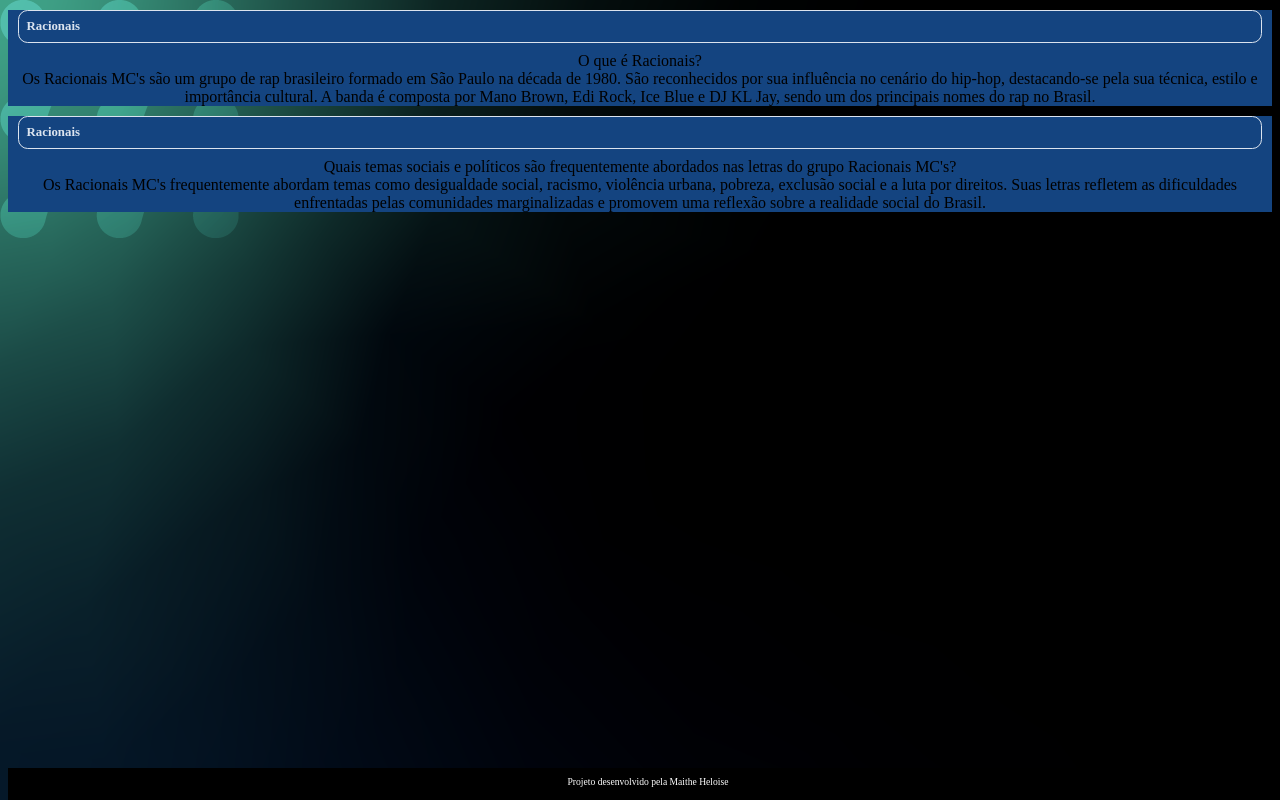
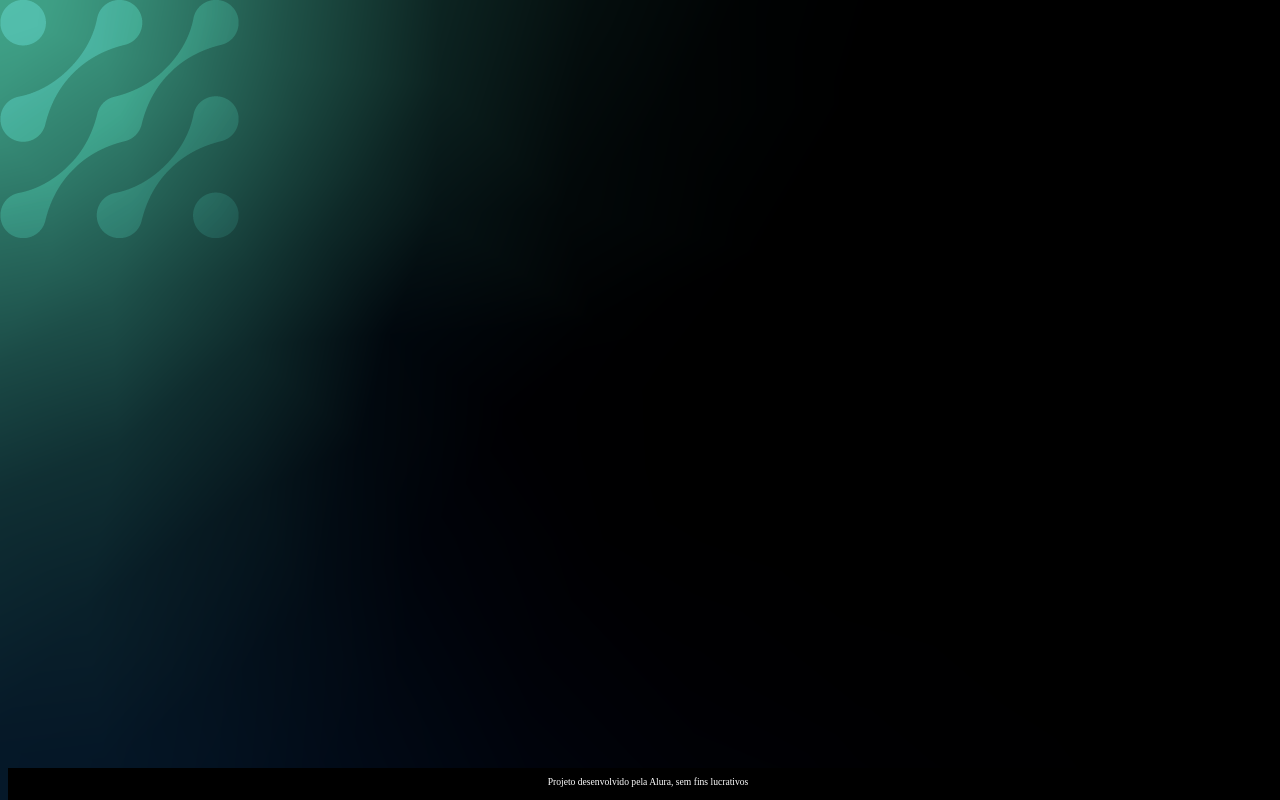
Before and after one commit to miatheheloisevzs/portifolio-II--2bl, a plain HTML site: page index.html in a window 1280 px wide. Drawn offline with Linux system fonts and the light colour scheme.

Commit message:
Update index.html

```diff
--- a/index.html
+++ b/index.html
@@ -3,45 +3,29 @@
 <head>
     <meta charset="UTF-8">
     <meta name="viewport" content="width=device-width, initial-scale=1.0">
-   <link rel="stylesheet" href="assets/style.css">
+    <link rel="stylesheet" href="assets/style.css">
     <title>Flashcard</title>
 </head>
 <body>
     <main>
         <section id="container">
-            <article class="cartao">
+            <!-- <article class="cartao">
                 <div class="cartao__conteudo">
-                    <h3>Racionais</h3>
+                    <h3>Programação</h3>
                     <div class="cartao__conteudo__pergunta">
-                        O que é Racionais?
+                        <p>O que é JavaScript?</p>
                     </div>
                     <div class="cartao__conteudo__resposta">
-                        Os Racionais MC's são um grupo de rap brasileiro formado em São Paulo na década de 1980.
-                         São reconhecidos por sua influência no cenário do hip-hop, destacando-se pela sua técnica,
-                         estilo e importância cultural.
-                         A banda é composta por Mano Brown, Edi Rock, Ice Blue e DJ KL Jay,
-                    sendo um dos principais nomes do rap no Brasil.
+                        <p>O JavaScript é uma linguagem de programação</p>
                     </div>
                 </div>
-            </article>
-            <article class="cartao">
-                <div class="cartao__conteudo">
-                    <h3>Racionais</h3>
-                    <div class="cartao__conteudo__pergunta">
-                        Quais temas sociais e políticos são frequentemente abordados nas letras do grupo Racionais MC's?
-
-                    </div>
-                    <div class="cartao__conteudo__resposta">
-                        Os Racionais MC's frequentemente abordam temas como desigualdade social, racismo, violência urbana,
-                         pobreza, exclusão social e a luta por direitos. Suas letras refletem as dificuldades enfrentadas pelas
-                         comunidades marginalizadas e promovem uma reflexão sobre a realidade social do Brasil.
-                    </div>
-                </div>
-            </article>
+            </article> -->
         </section>
     </main>
     <footer>
-        <p>Projeto desenvolvido pela Maithe Heloise</p>
+        <p>Projeto desenvolvido pela Alura, sem fins lucrativos</p>
     </footer>
+    <script src="app.js"></script>
+    <script src="perguntas.js"></script>
 </body>
 </html>
```
